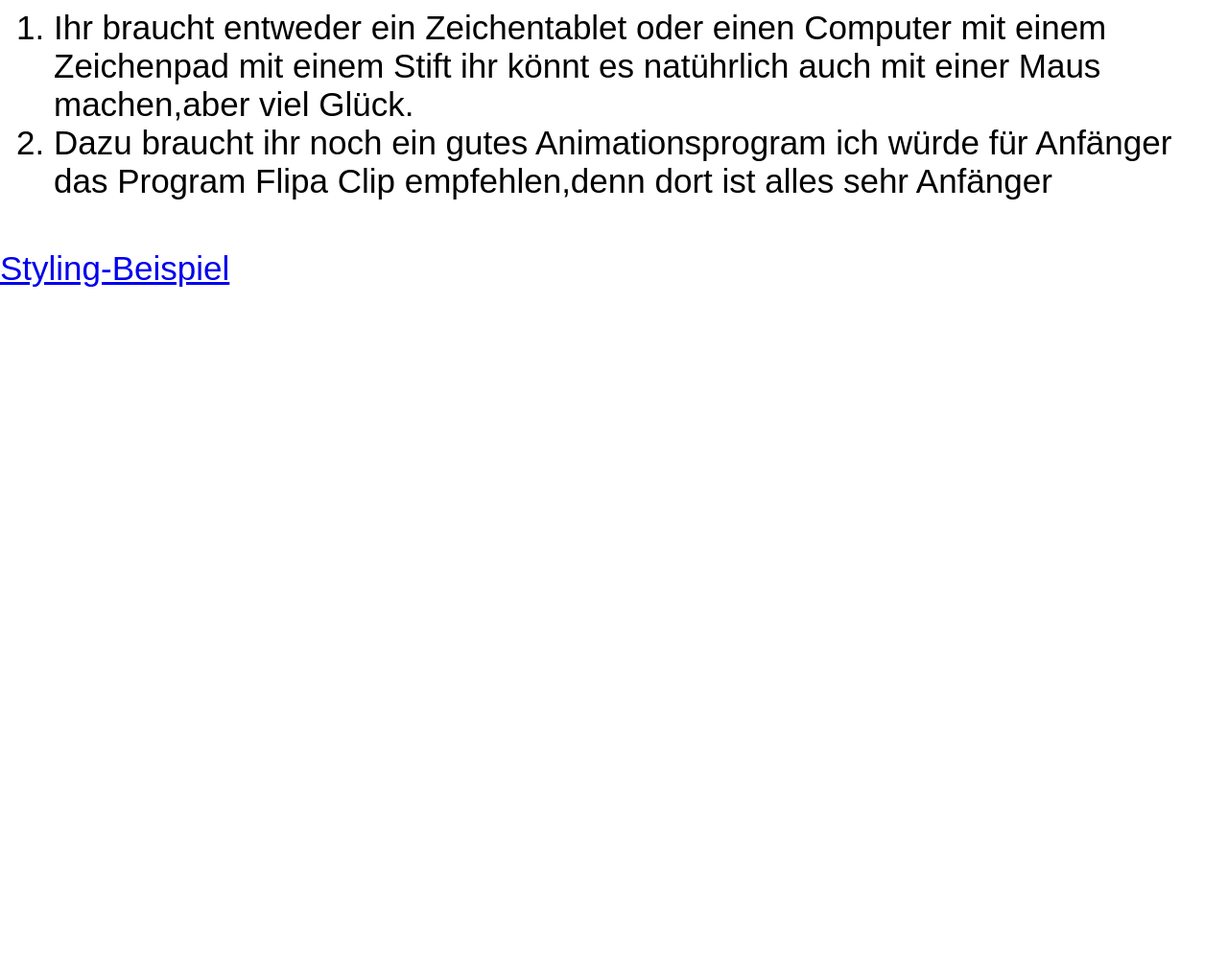
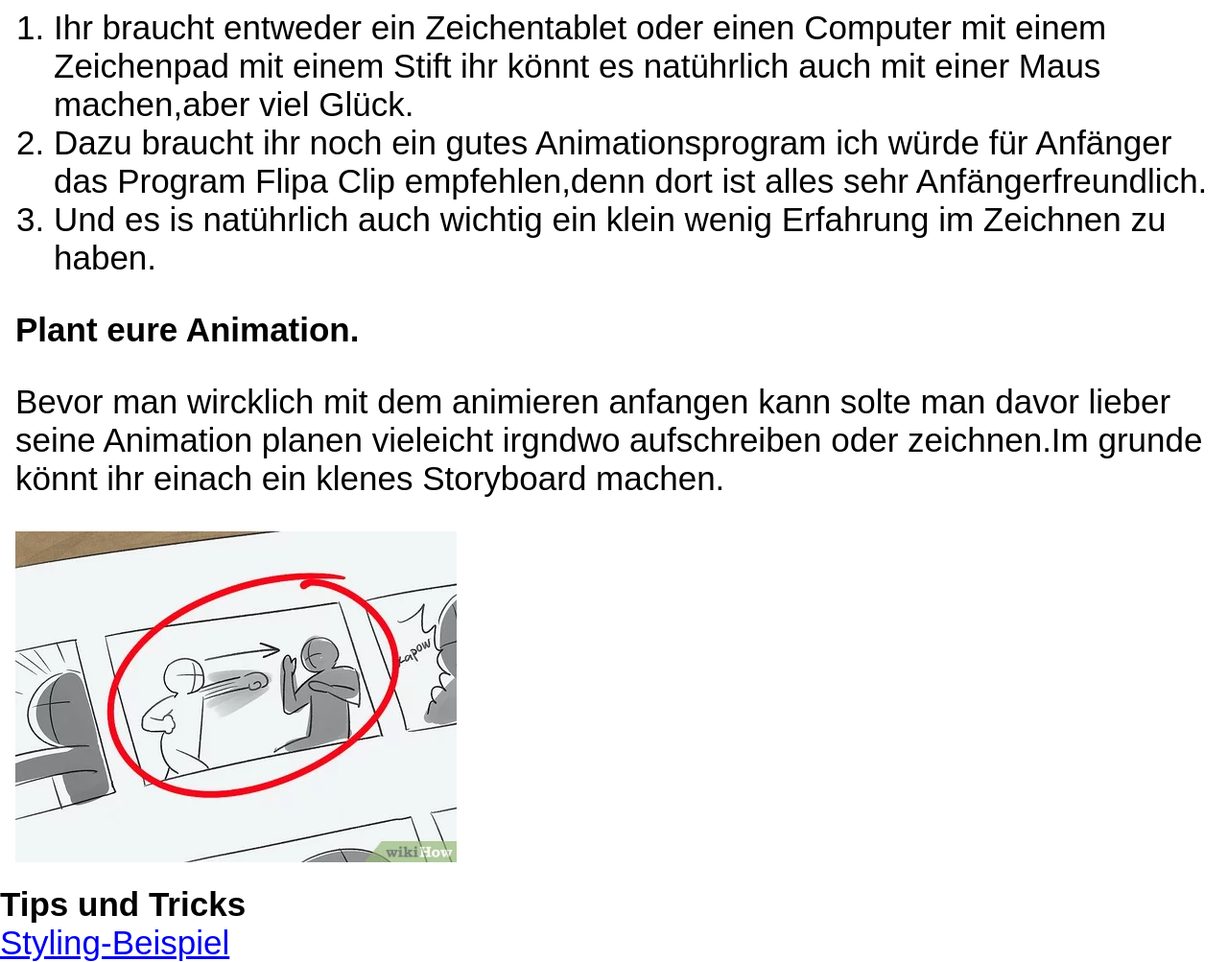
Before and after one commit to Sire-fire/Die-Kunst-der-Animation, a plain HTML site: page index.html in a window 1280 px wide. Shown: the part 5320-6323 px from the top of the page at 96% size. Before the commit the page ends 5620 px from the top, so only its background shows below. Drawn offline with Linux system fonts and the light colour scheme.

Commit message:
Tips und Tricks

```diff
--- a/index.html
+++ b/index.html
@@ -87,10 +87,16 @@
             <li>Ihr braucht entweder ein Zeichentablet oder einen Computer mit einem Zeichenpad mit einem Stift ihr könnt es
                 natührlich auch mit einer Maus machen,aber viel Glück.</li>
             <li>Dazu braucht ihr noch ein gutes Animationsprogram ich würde für Anfänger das Program Flipa Clip empfehlen,denn
-                dort ist alles sehr Anfänger</li>
+                dort ist alles sehr Anfängerfreundlich.</li>
+                <li>Und es is natührlich auch wichtig ein klein wenig Erfahrung im Zeichnen zu haben.</li>
+
         </ol>
+        <b>Plant eure Animation.</b>
+                <p>Bevor man wircklich mit dem animieren anfangen kann solte man davor lieber seine Animation planen vieleicht irgndwo aufschreiben oder zeichnen.Im grunde könnt ihr einach ein klenes Storyboard machen.</p>
+                <img src="img\v4-460px-Draw-Storyboards-Step-4-Version-2.jpg.jfif" alt="">
+
     </main>
-
+    <b>Tips und Tricks</b>
     <footer>
         <a href="beispiele/styling.html">Styling-Beispiel</a>
     </footer>
```
Also changed, not shown: img/v4-460px-Draw-Storyboards-Step-4-Version-2.jpg.jfif (added).
